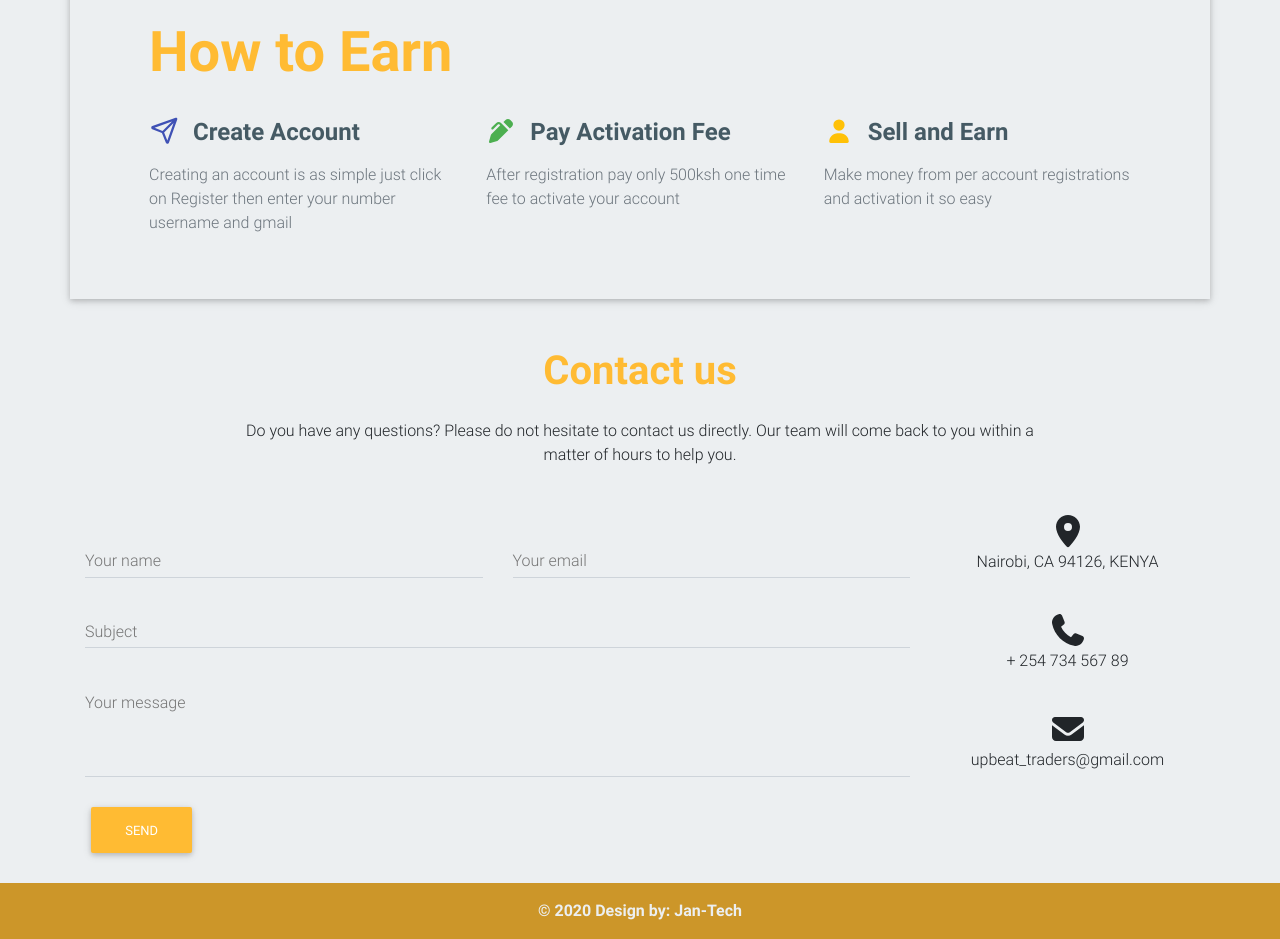
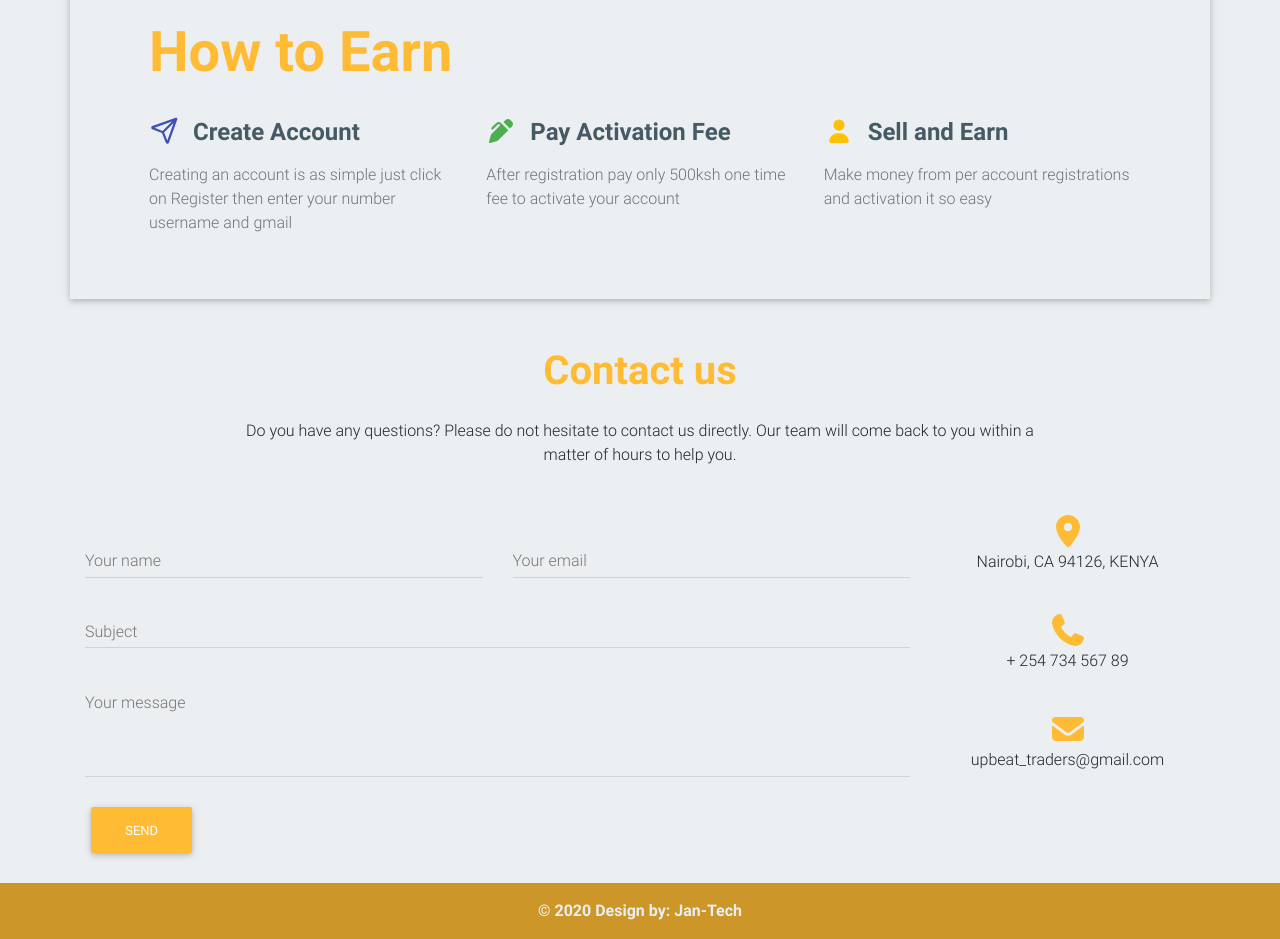
Before and after one commit to emmanuel-jan/EarnSmartClone, a plain HTML site: page home.html in a window 1280 px wide. Shown: the part 893-1832 px from the top of the page. Drawn offline with Linux system fonts and the light colour scheme.

Commit message:
home design commit

```diff
--- a/home.html
+++ b/home.html
@@ -175,15 +175,15 @@
                 <!--Grid column-->
                 <div class="col-md-3 text-center">
                     <ul class="list-unstyled mb-0">
-                        <li><i class="fas fa-map-marker-alt fa-2x"></i>
+                        <li><i class="fas fa-map-marker-alt fa-2x text-warning"></i>
                             <p>Nairobi, CA 94126, KENYA</p>
                         </li>
 
-                        <li><i class="fas fa-phone mt-4 fa-2x"></i>
+                        <li><i class="fas fa-phone mt-4 fa-2x text-warning"></i>
                             <p>+ 254 734 567 89</p>
                         </li>
 
-                        <li><i class="fas fa-envelope mt-4 fa-2x"></i>
+                        <li><i class="fas fa-envelope mt-4 fa-2x text-warning"></i>
                             <p>upbeat_traders@gmail.com</p>
                         </li>
                     </ul>
```
